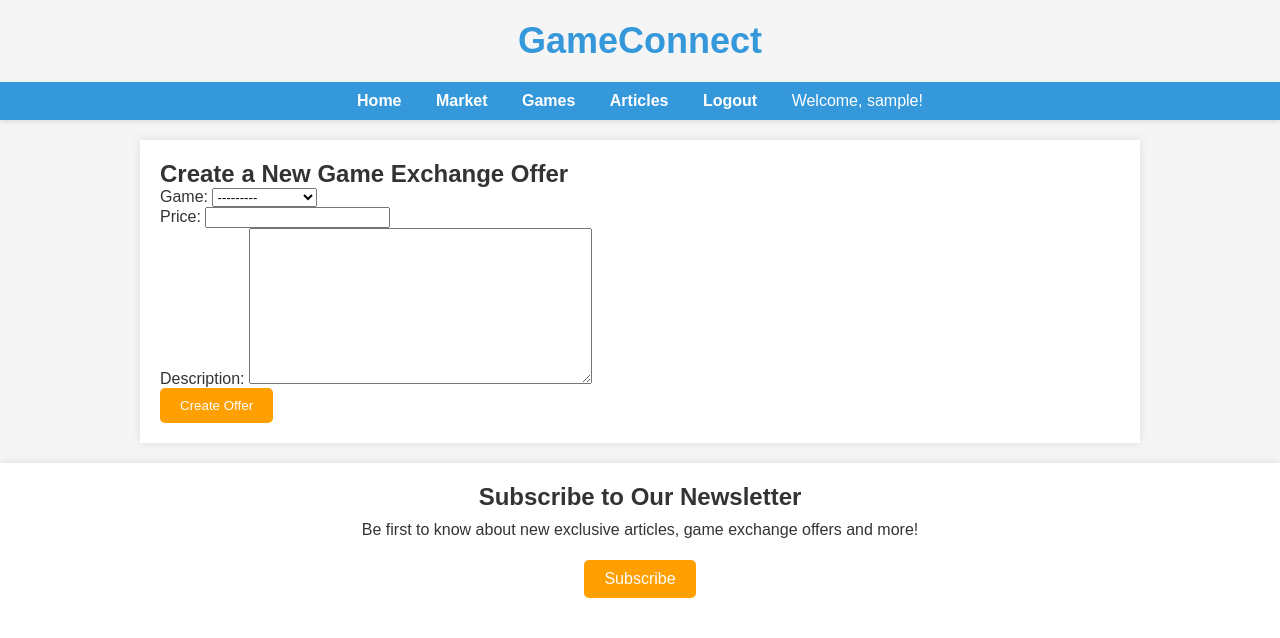
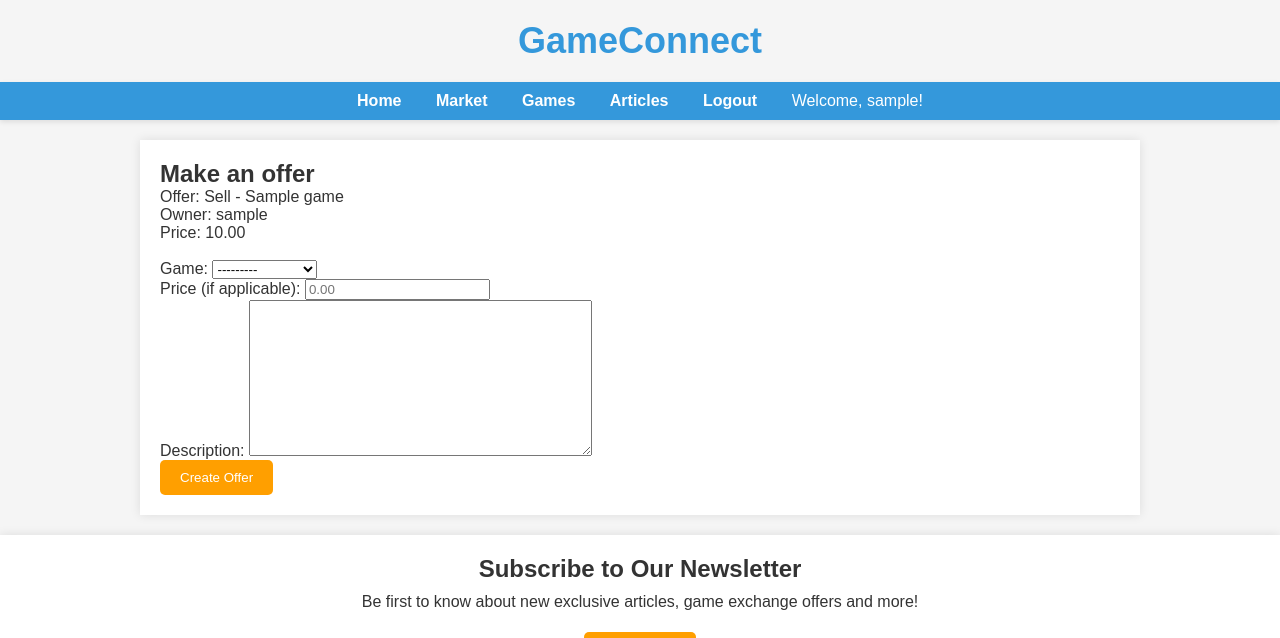
Before and after one commit to emisaal/game-connect, a Django app: page /market/make_offer/1/ in a window 1280 px wide. Shown: the top 638 px of the page. Run offline with Django 4.2, Linux system fonts and the light colour scheme; a user stored in the database is signed in; tables that the repository leaves empty hold one stand-in row (values such as "Sample post").

Commit message:
add offer and make offer update, works fine

```diff
--- a/gameapp/forms.py
+++ b/gameapp/forms.py
@@ -4,7 +4,7 @@
 from django.contrib.auth import get_user_model, authenticate
 from django.forms import ModelForm
 
-from gameapp.models import ExchangeOffer, Subscribe
+from gameapp.models import ExchangeOffer, CustomerOffer
 
 User = get_user_model()
 
@@ -42,16 +42,21 @@
     price = forms.DecimalField(
         label='Price (if applicable)',
         required=False,
-        widget=forms.TextInput(attrs={'placeholder': 'Not applicable'})
+        widget=forms.TextInput(attrs={'placeholder': '0.00'})
     )
 
 
 class MakeOfferForm(ModelForm):
     class Meta:
-        model = ExchangeOffer
-        fields = ['game', 'price', 'description']
+        model = CustomerOffer
+        fields = ['game_name', 'price', 'description']
         labels = {
-                'game': 'Game',
-                'price': 'Price',
+                'game_name': 'Game',
                 'description': 'Description',
         }
+
+    price = forms.DecimalField(
+        label='Price (if applicable)',
+        required=False,
+        widget=forms.TextInput(attrs={'placeholder': '0.00'})
+    )
--- a/gameapp/views.py
+++ b/gameapp/views.py
@@ -9,7 +9,7 @@
 from mailchimp_marketing.api_client import ApiClientError
 
 from gameapp.forms import LoginForm, RegistrationForm, AddOfferForm, MakeOfferForm
-from gameapp.models import Game, Article, ExchangeOffer
+from gameapp.models import Game, Article, ExchangeOffer, CustomerOffer
 from gameconnect import local_settings
 
 # Mailchimp Settings
@@ -106,27 +106,35 @@
     def form_valid(self, form):
         user_id = self.request.user.id
 
-        exchange_offer = form.save(commit=False)
-        exchange_offer.owner_id = user_id
-        exchange_offer.save()
+        new_offer = form.save(commit=False)
+        new_offer.owner_id = user_id
+        new_offer.save()
 
         return redirect('market')
 
 
-class MakeOfferView(LoginRequiredMixin, View):
+class MakeOfferView(LoginRequiredMixin, FormView):
     login_url = reverse_lazy('login')
-    template = "make_offer.html"
-    form = MakeOfferForm
+    template_name = "make_offer.html"
+    form_class = MakeOfferForm
 
-    def get(self, request, *args, **kwargs):
-        form = self.form
-        return render(request, self.template,  {"form": form})
+    def get_context_data(self, **kwargs):
+        context = super().get_context_data(**kwargs)
+        offer_id = self.kwargs.get('offer_id')
+        context['offer_id'] = offer_id
+        context['offer'] = ExchangeOffer.objects.get(id=offer_id)
+        return context
 
-    def post(self, request, *args, **kwargs):
-        form = self.form(request.POST)
-        if form.is_valid():
-            form.save()
-            return redirect('market')
+    def form_valid(self, form):
+        offer_id = self.kwargs.get('offer_id')
+        customer = self.request.user.id
+
+        new_offer = form.save(commit=False)
+        new_offer.exchange_offer_id = offer_id
+        new_offer.customer_id = customer
+        new_offer.save()
+
+        return redirect('market')
 
 
 class OfferDetailsView(LoginRequiredMixin, View):
--- a/templates/add_offer.html
+++ b/templates/add_offer.html
@@ -1,7 +1,7 @@
 {% extends "base.html" %}
 
 {% block content %}
-    <h2>Create a New Game Exchange Offer</h2>
+    <h2>Create a new offer to buy, exchange or sell games</h2>
     <form action="" method="post">
       {% csrf_token %}
       {{ form.as_p }}
--- a/templates/make_offer.html
+++ b/templates/make_offer.html
@@ -1,7 +1,13 @@
 {% extends 'base.html' %}
 
 {% block content %}
-  <h2>Create a New Game Exchange Offer</h2>
+  <h2>Make an offer</h2>
+    <p> Offer: {{ offer.get_offer_type_display }} - {{ offer.game }}</p>
+    <p> Owner: {{ offer.owner.username }}</p>
+    {% if offer.price is not None %}
+        <p>Price: {{ offer.price }}</p>
+    {% endif %}
+    <br>
   <form method="post">
     {% csrf_token %}
     {{ form.as_p }}
```
